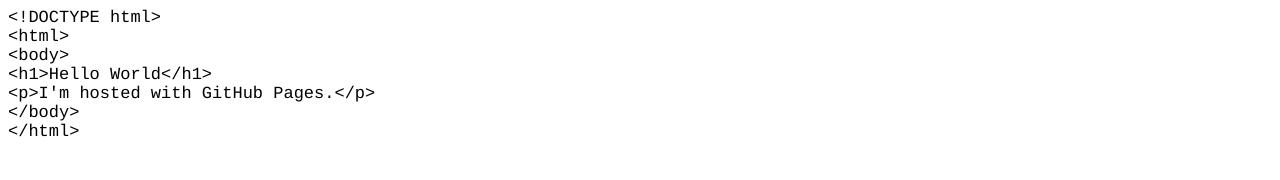
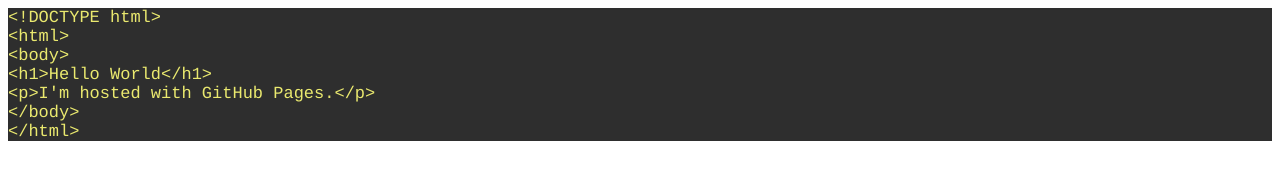
Before and after one commit to fengxiejia/fengxiejia.github.io, a plain HTML site: page index.html in a window 1280 px wide. Drawn offline with Linux system fonts and the light colour scheme.

Commit message:
Update index.html

```diff
--- a/index.html
+++ b/index.html
@@ -7,7 +7,7 @@
   <meta name="Generator" content="Cocoa HTML Writer">
   <meta name="CocoaVersion" content="2566">
   <style type="text/css">
-    p.p1 {margin: 0.0px 0.0px 0.0px 0.0px; font: 17.0px Courier; color: #000000; -webkit-text-stroke: #eae96f; background-color: #ffffff}
+    p.p1 {margin: 0.0px 0.0px 0.0px 0.0px; font: 17.0px Courier; color: #eae96f; -webkit-text-stroke: #eae96f; background-color: #2e2e2e}
     span.s1 {font-kerning: none}
   </style>
 </head>
```
